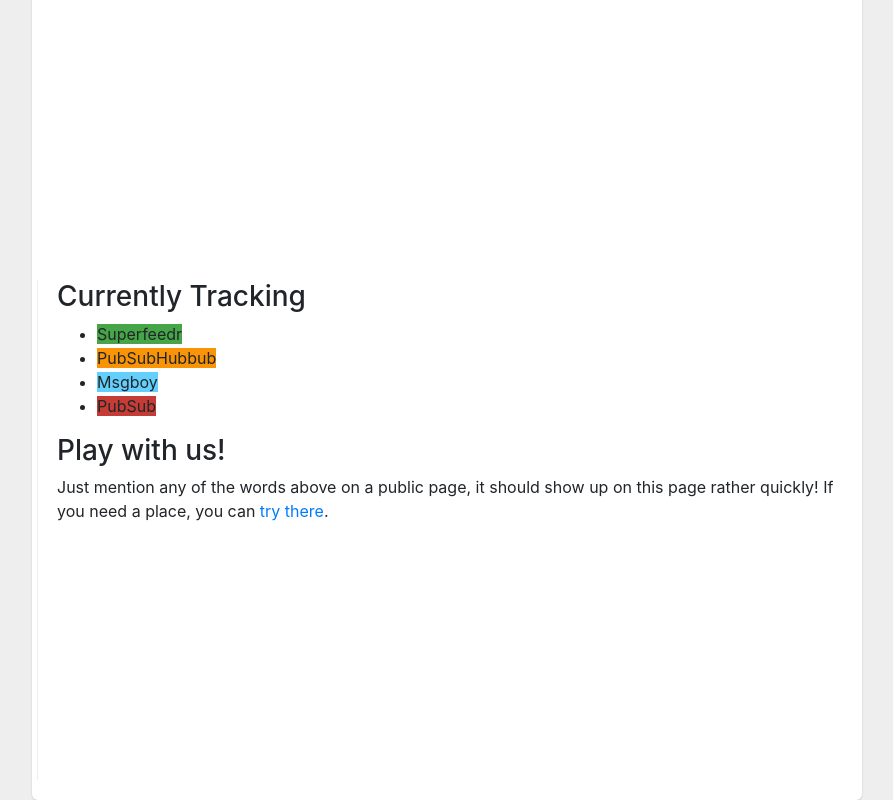
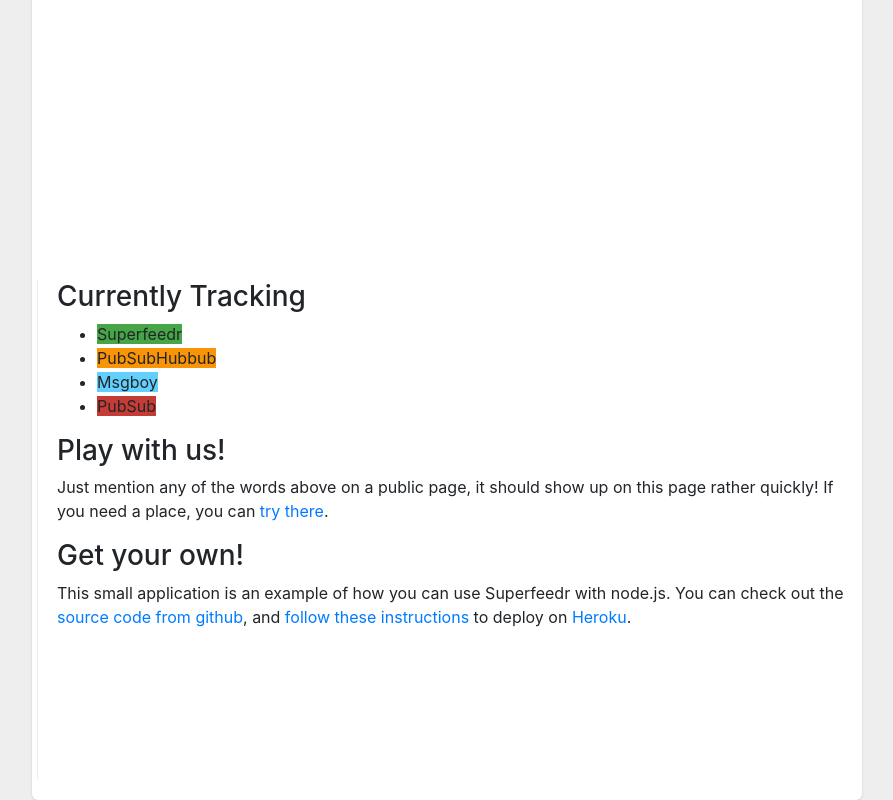
Before and after one commit to superfeedr/superfeedr-node-sample, a website: page public/index.html in a window 1280 px wide. Shown: the part 438-1238 px from the top of the page, without its empty margins (193-1086 px from the left). Drawn offline with nearby package versions, Linux system fonts and the light colour scheme; no server answers.

Commit message:
adding more links

```diff
--- a/public/index.html
+++ b/public/index.html
@@ -135,6 +135,8 @@
                     <h3>Play with us!</h3>
                     <p>Just mention any of the words above on a public page, it should show up on this page rather quickly! If you need a place, you can <a href="http://push-pub.appspot.com/">try there</a>.
                     </p>
+                    <h3>Get your own!</h3>
+                    <p>This small application is an example of how you can use Superfeedr with node.js. You can check out the <a href="https://github.com/superfeedr/superfeedr-node-sample">source code from github</a>, and <a href="https://gist.github.com/1585628">follow these instructions</a> to deploy on <a href="http://www.heroku.com/">Heroku</a>.
                 </div>
             </div>
         </div>
```
